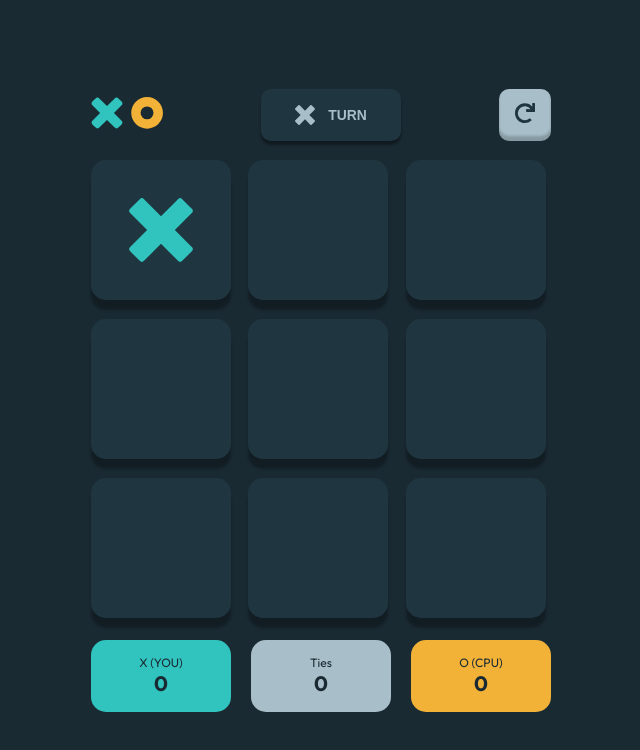
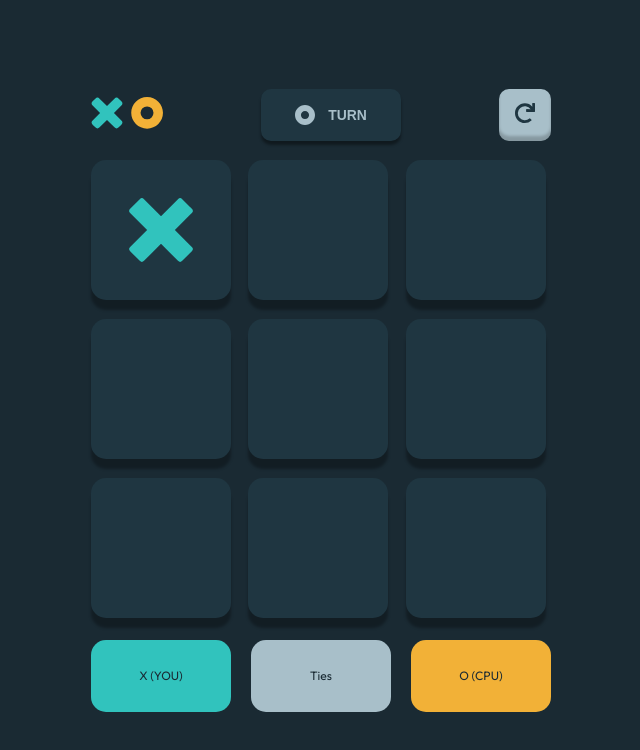
Before and after one commit to Godinhoweverson/tic-tac-toe-game, a React (Vite) app in the folder tic-tac-toe-game/: page /gameStart in a window 1280 px wide. Both pictures are taken after a click on the element 480 px from the left and 229 px from the top of the page. Shown: the top 750 px of the page, without its empty margins (319-959 px from the left). Built offline with nearby package versions, Linux system fonts and the light colour scheme.

Commit message:
Create a logic to increase the scores

```diff
--- a/tic-tac-toe-game/src/App.jsx
+++ b/tic-tac-toe-game/src/App.jsx
@@ -4,16 +4,12 @@ import {Routes, Route, Link} from 'react-router-dom'
 import './App.css'
 
 function App() {
-
-
   return (
     <>
      <Routes>
       <Route path='/' Component={InitialGame}></Route>
       <Route path='/gameStart' Component={GameStart}></Route>
      </Routes>
-
-      {/* There are 2 components inside intialGame PickMark and NewGameBtn */}
     </>
   )
 }
--- /dev/null
+++ b/tic-tac-toe-game/src/ScoreData.js
@@ -0,0 +1,19 @@
+const CONTAINERS_SCORES = [
+    {
+        id:0,
+        title: "X (YOU)",
+        color: '#31C3BD'
+    },
+    {
+        id:2,
+        title:"Ties",
+        color: '#A8BFC9'
+    },
+    {
+        id:1,
+        title:"O (CPU)",
+        color: '#F2B137'
+    }
+]
+
+export default CONTAINERS_SCORES
--- a/tic-tac-toe-game/src/components/boardGame/BoardGame.jsx
+++ b/tic-tac-toe-game/src/components/boardGame/BoardGame.jsx
@@ -1,10 +1,21 @@
 import { useState } from "react";
+
+//COMPONENTS
 import Winner from "../winner/Winner.jsx";
+import ScoreGame from '../scoreGame/ScoreGame.jsx';
+
+//DATA
 import RESULT_MATCH from '../../data.js';
+
+// ICONS
 import iconO from '../../assets/images/icon-o-yellow.svg';
 import iconx from '../../assets/images/icon-x-blue.svg';
+import logo from '../../assets/images/logo.svg';
+import iconXSilver from '../../assets/images/icon-x-silver.svg';
+import iconOSilver from '../../assets/images/icon-o-silver.svg';
+import iconRestart from '../../assets/images/icon-restart.svg';
 
-export default function BoardGame (){
+export default function BoardGame ({mark}){
     const INITIAL_BOARD = [
         [null,null,null],
         [null,null,null],
@@ -18,24 +29,23 @@ export default function BoardGame (){
 
     const PLAYER1 = 0;
     const PLAYER2 = 1;
-
     const [currentPlayer, setCurrentPlayer] = useState(PLAYER1)
     const [square, setSquare] = useState(INITIAL_BOARD);
     const [result, setResult] = useState({});
     const [winner, setWinner] = useState(null);
 
     function handleCurrentPlayer (){
-        currentPlayer === PLAYER1 ? setCurrentPlayer(PLAYER2) : setCurrentPlayer(PLAYER1)
-        return currentPlayer
-    }
+        currentPlayer === PLAYER1 ? setCurrentPlayer(PLAYER2) : setCurrentPlayer(PLAYER1);
+        return currentPlayer;
+    };
 
     function handleChoice (row, col){
 
         let gameBoard = [...square.map(array => [...array])];
 
         if(!gameBoard[row][col]){
-            let mark = handleCurrentPlayer()
-            gameBoard[row][col] = <img src={mark === 0 ? iconx : iconO} alt="mark" className={mark}/>
+            let current = handleCurrentPlayer();
+            gameBoard[row][col] = <img src={current === 0 ? iconx : iconO} alt="mark" className={current}/>
         }
 
         setSquare(gameBoard)
@@ -45,27 +55,41 @@ export default function BoardGame (){
              ...prevResult,
               [SETUP_DATA[row][col]] : gameBoard[row][col].props.className,
           }));
-        }
+        };
         setWinner(gameBoard[row][col].props.className);
-    }
+    };
 
 
     function checkWinner(sequence){
 
-        let draw = square.every(row => row.every(item => item !== null));
-        if(draw){
-            return 'draw';
-        }else{
-            return RESULT_MATCH.some(match =>
-                Object.keys(match).every(key=>match[key] === sequence[key])
-            );
-        }
+        const resultMatch = RESULT_MATCH.some(match =>
+              Object.keys(match).every(key=>match[key] === sequence[key])
+          );
+
+          let draw = square.every(row => row.every(item => item !== null));
+
+        if(resultMatch){
+            return resultMatch;
+        }else if(draw){
+            return 2;
+        };
     };
 
     const winnerResult = checkWinner(result);
 
     return(
         <>
+             <section className='turn-GameStart'>
+                    <div className='icons-GameStart'>
+                        <img src={logo} alt="Logo" />
+                    </div>
+                    <button className='btn-turn-GameStart'>
+                        <img src={currentPlayer === 0 ? iconXSilver : iconOSilver } alt="current player"/> TURN
+                    </button>
+                    <button className='resetGame-GameStart'>
+                        <img src={iconRestart} alt='Restart game'/>
+                    </button>
+            </section>
             <section className="boardgame-BoardGame">
                 {INITIAL_BOARD.map((row, rowIndex) =>(
                     <div key={rowIndex} className="row-BoardGame">
@@ -77,8 +101,9 @@ export default function BoardGame (){
                     </div>
                 ))}
             </section>
-            {winnerResult !== 'draw' && winnerResult ?
-                                 <Winner winner={winner}/> : winnerResult === 'draw' ? <Winner winner={'draw'}/> : null}
+             <ScoreGame winner={winnerResult && winnerResult !== 2 ? winner : winnerResult === 2 ? 2 : null}/>
+            {winnerResult !== 2 && winnerResult ?
+                                 <Winner winner={winner}/> : winnerResult === 2 ? <Winner winner={2}/> : null}
         </>
     )
 }
--- a/tic-tac-toe-game/src/components/gameStart/GameStart.jsx
+++ b/tic-tac-toe-game/src/components/gameStart/GameStart.jsx
@@ -1,13 +1,6 @@
 import { Link, useLocation  } from 'react-router-dom';
 
 import BoardGame from '../boardGame/BoardGame.jsx';
-import ScoreGame from '../scoreGame/ScoreGame.jsx';
-
-import logo from '../../assets/images/logo.svg';
-import iconXSilver from '../../assets/images/icon-x-silver.svg';
-import iconRestart from '../../assets/images/icon-restart.svg';
-
-
 
 export default function GameStart(){
     const location = useLocation();
@@ -18,23 +11,7 @@ export default function GameStart(){
     return(
         <>
             <main className='container-GameStart'>
-                <section className='turn-GameStart'>
-                    <div className='icons-GameStart'>
-                        <img src={logo} alt="Logo" />
-                    </div>
-                    <button className='btn-turn-GameStart'>
-                        <img src={iconXSilver} alt=""/> TURN
-                    </button>
-                    <button className='resetGame-GameStart'>
-                        <img src={iconRestart} alt='Restart game'/>
-                    </button>
-                </section>
                 <BoardGame mark={mark}/>
-                <footer className='container-score'>
-                    <ScoreGame player={"X (YOU)"} points={'0'} color={'#31C3BD'}/>
-                    <ScoreGame player={"Ties"} points={'0'} color={'#A8BFC9'}/>
-                    <ScoreGame player={"O (CPU)"} points={'0'} color={'#F2B137'}/>
-                </footer>
             </main>
         </>
 
--- a/tic-tac-toe-game/src/components/scoreGame/ScoreGame.jsx
+++ b/tic-tac-toe-game/src/components/scoreGame/ScoreGame.jsx
@@ -1,8 +1,50 @@
-export default function Score({player, points, color}){
+import { useState, useEffect } from "react";
+import CONTAINERS_SCORES from '../../ScoreData.js';
+
+export default function Score({winner}){
+
+    const [score, setScore] = useState({
+        player1: 0,
+        player2: 0,
+        roundTie: 0
+    });
+
+    useEffect(() =>{
+        if(winner !== null){
+            handleScoreIncrease(winner)
+        }
+    },[winner]);
+
+    function handleScoreIncrease(scoreUpdate){
+
+        setScore((prevScore) =>{
+            if(scoreUpdate === 0){
+                return {...prevScore, player1: prevScore.player1 + 1}
+            }else if( scoreUpdate === 1){
+                return {...prevScore, player2: prevScore.player2 + 1}
+            }else{
+                return {...prevScore, roundTie: prevScore.roundTie + 1}
+            }
+        });
+    }
+
     return(
-        <div className="subBoxes-score" style={{backgroundColor:color}}>
-            <p>{player}</p>
-            <span>{points}</span>
-        </div>
+
+    <footer className='container-score'>
+        {CONTAINERS_SCORES.map((box) =>{
+            return (
+                <div className="subBoxes-score" key={box.id} style={{backgroundColor:box.color}}>
+                    <p>{box.title}</p>
+                    <span>
+                        {box.id === winner && winner === 0 ? score.player1 :
+                        box.id === winner && winner === 1 ? score.player2 :
+                        winner === box.id ? score.roundTie : ''}
+                      </span>
+                </div>
+            )
+        })}
+    </footer>
+
+
     )
 }
--- a/tic-tac-toe-game/src/components/winner/Winner.jsx
+++ b/tic-tac-toe-game/src/components/winner/Winner.jsx
@@ -1,7 +1,20 @@
+import iconO from '../../assets/images/icon-o-yellow.svg';
+import iconx from '../../assets/images/icon-x-blue.svg';
+
 export default function Winner({winner}){
     return(
         <div className="winner-container">
-            <div className="winner-sub-container"></div>
+            <div className="winner-sub-container">
+                <p>{winner === 0 ? 'PLAYER 1 WINS!' : winner === 1 ? 'PLAYER 2 WINS!' : ''}</p>
+                <div className='heading-winner'>
+                    {winner !== 2 ? <img src={winner === 0 ? iconx : iconO} alt="winner" /> : ''}
+                    <h1 style={{color: winner === 0 ? 'var(--light-blue)' : 'var(--light-yellow)'}}>{winner === 0 || winner === 1 ? 'TAKES THE ROUND' : ''}</h1>
+                </div>
+                <div className='btns-winner'>
+                    <button className='btn-quit'>Quit</button>
+                    <button className='btn-next-round'>NEXT ROUND</button>
+                </div>
+            </div>
         </div>
     )
 }
--- a/tic-tac-toe-game/src/components/winner/winner.css
+++ b/tic-tac-toe-game/src/components/winner/winner.css
@@ -13,7 +13,74 @@
 }
 
 .winner-sub-container{
+    display: flex;
+    justify-content: space-around;
+    align-items: center;
+    flex-direction: column;
     width: 100%;
     height: 266px;
     background-color: var( --semi-dark-navy);
 }
+
+.winner-sub-container p{
+    color: var(--silver);
+    font-size: var(--heading-xsmall);
+    font-weight: bold;
+}
+
+.heading-winner{
+    display: flex;
+    align-items: center;
+    justify-content: center;
+}
+
+.heading-winner img{
+    height: 4rem;
+    width: 4rem;
+    margin-right: 1.62rem;
+}
+
+.heading-winner h1{
+    font-size: var(--heading-large);
+    font-weight: bold;
+    margin-right: 1.62rem;
+}
+
+.btns-winner{
+    display: flex;
+    justify-content:space-between;
+    align-items: center;
+}
+
+.btn-quit{
+    width: 76px;
+    height: 52px;
+    color: var(--dark-navy);
+    font-weight: bold;
+    background-color: var(--silver);
+    border-radius: 10px;
+    box-shadow: 0 6px 3px rgba(0, 0, 0, 0.3);
+    margin-right: 1rem;
+}
+
+.btn-next-round{
+    width: 146px;
+    height: 52px;
+    color: var(--dark-navy);
+    font-weight: bold;
+    background-color: var(--light-yellow);
+    border-radius: 10px;
+    box-shadow: 0 6px 3px rgba(0, 0, 0, 0.3);
+}
+
+@media screen and (max-width:440px) {
+    .heading-winner h1{
+        font-size: var(--heading-medium);
+    }
+
+    .heading-winner img{
+        height: 2rem;
+        width: 2rem;
+    }
+
+}
```
